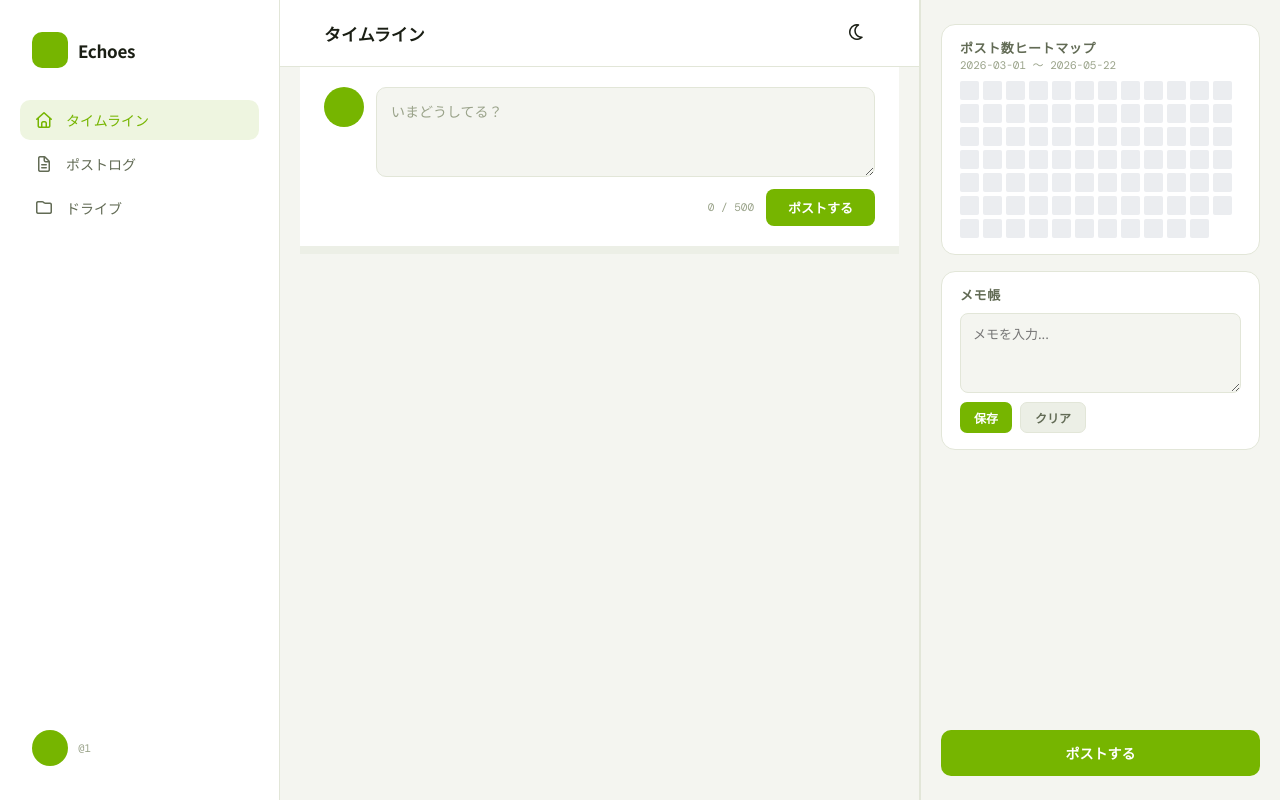
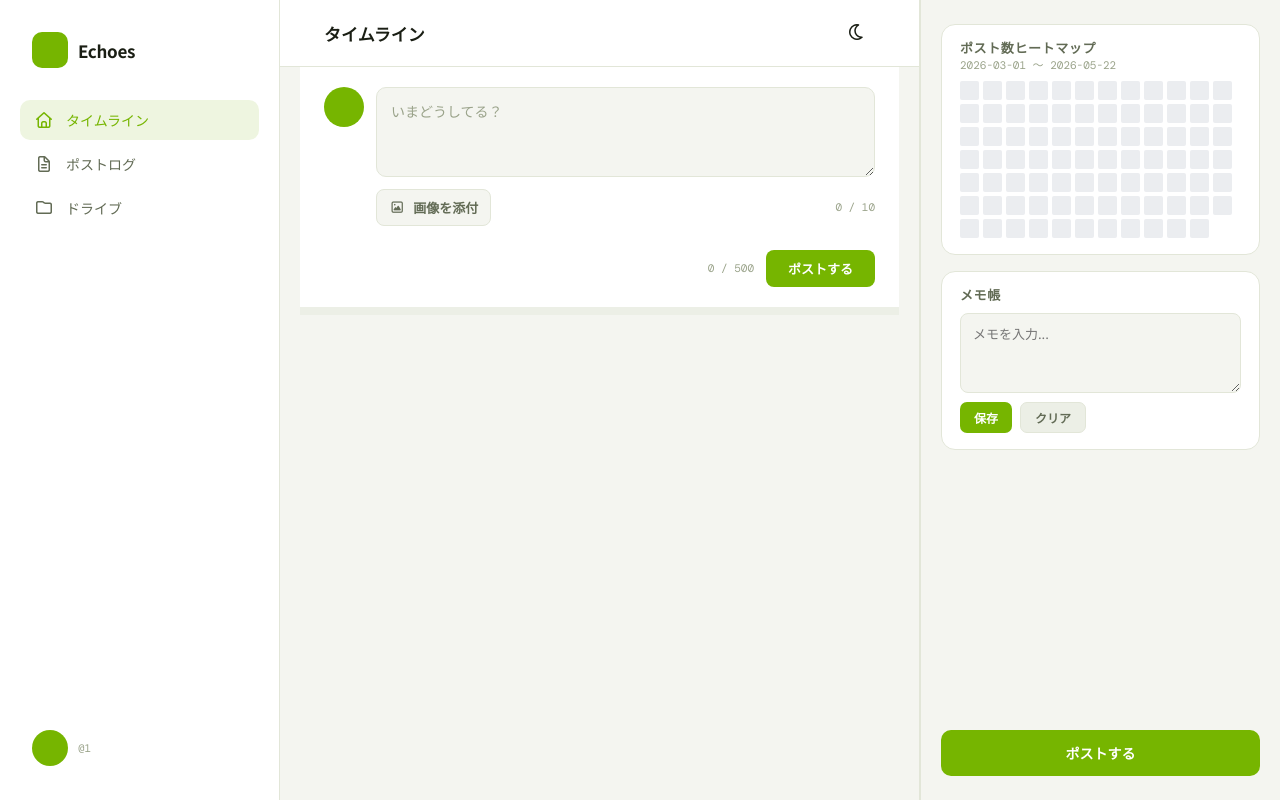
Before and after one commit to fr1015/Echoes, a Flask app: page /home in a window 1280 px wide. Run offline with Flask 3, Linux system fonts and the light colour scheme; a user stored in the database is signed in; tables that the repository leaves empty hold one stand-in row (values such as "Sample post"); data that the repository does not hold is empty; some libraries are stand-ins or nearby versions.

Commit message:
260522 画像添付機能
Co-authored-by: Copilot <copilot@github.com>

```diff
--- a/routes/crud.py
+++ b/routes/crud.py
@@ -58,26 +58,19 @@ def extract_tags(text: str) -> list[str]:
 
 
 # 画像保存
-
-UPLOAD_FOLDER = "uploads"
+UPLOAD_FOLDER = os.path.join("static", "uploads")
 
 def save_image(image):
-
-    # アップロードフォルダが存在しない場合は作成
     os.makedirs(UPLOAD_FOLDER, exist_ok=True)
 
-    # ファイル名をUUIDで生成して保存
     ext = os.path.splitext(image.filename)[1]
-    filename = f"{uuid.uuid4()}{ext}"
-    filename = secure_filename(filename)
+    filename = secure_filename(f"{uuid.uuid4()}{ext}")
 
-    # ファイルを保存
     save_path = os.path.join(UPLOAD_FOLDER, filename)
     image.save(save_path)
 
-    # 保存したファイルのパスを返す
-    return save_path
-
+    # DB には Web から参照できる相対パスを保存する
+    return f"uploads/{filename}"
 
 
 # ポスト作成処理
@@ -91,26 +84,30 @@ def create_post():
         quote_of_post_id = request.form.get("quote_of_post_id")
         repost_of_post_id = request.form.get("repost_of_post_id")
 
-        #　本文を取得して前後の空白と改行を削除
         content = request.form.get("content", "").strip()
-        #  本文が空の場合はエラー、画像がある場合は本文が空でもOK
-        if not content:
-            if 'image' not in request.files:
-                return jsonify({
-                    "success": False,
-                    "error": "本文が空です"
-                }), 400
-            else:
-                pass
 
-        # コンテンツハッシュを本文＋投稿日時から生成
-        content_hash = hashlib.sha256((content + str(datetime.datetime.utcnow())).encode('utf-8')).hexdigest()
+        # 画像ファイルの取得
+        images = [
+            image for image in request.files.getlist("images")
+            if image and image.filename
+        ]
 
-        # 新しいポストインスタンスを作成
+        if not content and not images:
+            return jsonify({
+                "success": False,
+                "error": "本文が空です"
+            }), 400
+
+        # content_hash を生成（内容と現在時刻の組み合わせでユニークに）
+        content_hash = hashlib.sha256(
+            (content + str(datetime.datetime.utcnow())).encode("utf-8")
+        ).hexdigest()
+
+        # DB に保存
         new_post = posts(
             user_id=user_id,
             content=content,
-            created_app='Echoes',
+            created_app="Echoes",
             created_at=datetime.datetime.utcnow(),
             post_type=post_type,
             reply_to_post_id=reply_to_post_id,
@@ -119,11 +116,18 @@ def create_post():
             content_hash=content_hash
         )
 
-        # DBに追加してコミット
         db.session.add(new_post)
-        db.session.flush()  # post_id を生成するために flush
+        db.session.flush()
 
-        # タグ抽出 → tags / post_tags へ登録
+        for sort_order, image in enumerate(images, start=1):
+            image_path = save_image(image)
+            db.session.add(post_images(
+                post_id=new_post.post_id,
+                image_path=image_path,
+                sort_order=sort_order
+            ))
+
+        # タグの抽出と保存
         tags_data = extract_tags(content)
         for tag_name in tags_data:
             tag_obj = tags.query.filter_by(tags_name=tag_name).first()
@@ -146,7 +150,7 @@ def create_post():
 
         return jsonify({
             "success": True,
-            "post" : {
+            "post": {
                 "post_id": new_post.post_id,
                 "content": new_post.content,
                 "created_at": new_post.created_at.isoformat() + "Z",
@@ -156,9 +160,19 @@ def create_post():
                 "quote_of_post_id": new_post.quote_of_post_id,
                 "repost_of_post_id": new_post.repost_of_post_id,
                 "user_id": new_post.user_id,
-                "username": new_post.user.username
+                "username": new_post.user.username,
+                "is_pinned": new_post.is_pinned,
+                "images": [
+                    {
+                        "image_id": image.image_id,
+                        "image_path": image.image_path,
+                        "image_url": url_for("static", filename=image.image_path)
+                    }
+                    for image in sorted(new_post.post_images, key=lambda x: x.sort_order)
+                ]
             }
         })
+
     except Exception as e:
         db.session.rollback()
         print(f"Error creating post: {e}")
--- a/routes/main.py
+++ b/routes/main.py
@@ -6,6 +6,7 @@ from routes.login_auth import login_auth_bp
 from routes.crud import create_post
 from datetime import datetime, timezone
 from sqlalchemy import text
+from sqlalchemy.orm import selectinload
 import re
 from markupsafe import escape, Markup
 
@@ -67,8 +68,7 @@ def home():
 @main_bp.route('/api/posts')
 @login_required # ログイン必須
 def get_posts():
-     query = posts.query
-
+     query = posts.query.options(selectinload(posts.post_images))
 
      last_updated_at = request.args.get("last_updated_at")
      last_post_id = request.args.get("last_post_id")
@@ -117,7 +117,15 @@ def get_posts():
              "updated_at": post.updated_at.isoformat() + "Z",
              "user_id": post.user_id,
              "username": post.user.username,
-             "is_pinned": post.is_pinned
+             "is_pinned": post.is_pinned,
+             "images": [
+                 {
+                     "image_id": image.image_id,
+                     "image_path": image.image_path,
+                     "image_url": url_for("static", filename=image.image_path)
+                 }
+                 for image in sorted(post.post_images, key=lambda x: x.sort_order)
+             ]
          }
 
      result = []
--- a/static/css/home.css
+++ b/static/css/home.css
@@ -68,6 +68,100 @@
 
 .composer textarea:focus       { border-color: var(--accent-muted); background: var(--surface); }
 .composer textarea::placeholder{ color: var(--text-muted); }
+
+.composer-image-tools {
+  display: flex;
+  align-items: center;
+  justify-content: space-between;
+  gap: 12px;
+}
+
+.image-attach-btn {
+  display: inline-flex;
+  align-items: center;
+  gap: 8px;
+  padding: 8px 12px;
+  border: 1px solid var(--border);
+  border-radius: 8px;
+  background: var(--bg);
+  color: var(--text-secondary);
+  font-family: 'Noto Sans JP', sans-serif;
+  font-size: 13px;
+  font-weight: 600;
+  cursor: pointer;
+  transition: background 0.15s, border-color 0.15s, color 0.15s;
+}
+
+.image-attach-btn:hover {
+  background: var(--surface-hover);
+  border-color: var(--accent-muted);
+  color: var(--accent);
+}
+
+.image-count {
+  font-size: 11px;
+  color: var(--text-muted);
+  font-family: 'DM Mono', monospace;
+}
+
+.image-preview-grid {
+  display: grid;
+  grid-template-columns: repeat(auto-fill, minmax(88px, 1fr));
+  gap: 8px;
+}
+
+.image-preview-item {
+  position: relative;
+  aspect-ratio: 1 / 1;
+  border: 1px solid var(--border);
+  border-radius: 10px;
+  overflow: hidden;
+  background: var(--bg);
+}
+
+.image-preview-item img {
+  width: 100%;
+  height: 100%;
+  object-fit: cover;
+  display: block;
+}
+
+.image-preview-remove {
+  position: absolute;
+  top: 6px;
+  right: 6px;
+  width: 24px;
+  height: 24px;
+  border: none;
+  border-radius: 50%;
+  background: rgba(0, 0, 0, 0.55);
+  color: #fff;
+  cursor: pointer;
+  font-size: 12px;
+  line-height: 1;
+}
+
+.post-image-grid {
+  display: grid;
+  grid-template-columns: repeat(auto-fill, minmax(120px, 1fr));
+  gap: 8px;
+  margin-top: 8px;
+}
+
+.post-image-item {
+  aspect-ratio: 1 / 1;
+  border-radius: 10px;
+  overflow: hidden;
+  border: 1px solid var(--border);
+  background: var(--bg);
+}
+
+.post-image-item img {
+  width: 100%;
+  height: 100%;
+  object-fit: cover;
+  display: block;
+}
 
 .composer-footer {
     display: flex; align-items: center;
@@ -266,4 +360,7 @@
     font-size: 13px;
     }
 
+    .image-preview-grid {
+      grid-template-columns: repeat(auto-fill, minmax(72px, 1fr));
+    }
 }
--- a/static/js/home.js
+++ b/static/js/home.js
@@ -78,7 +78,69 @@ let hasMore = true;
 // 次回API取得時の基準になる
 let lastUpdatedAt = null;
 let lastPostId = null;
-
+const MAX_ATTACH_IMAGES = 10;
+let postImages = [];
+let modalPostImages = [];
+// ファイルの追加
+function createImageFileList(files) {
+  const dt = new DataTransfer();
+  files.forEach(file => dt.items.add(file));
+  return dt.files;
+}
+// 画像プレビュー表示
+function renderImagePreview(containerId, files, removeHandlerName) {
+  const container = document.getElementById(containerId);
+  if (!container) return;
+  container.innerHTML = "";
+  files.forEach((file, index) => {
+    const item = document.createElement("div");
+    item.className = "image-preview-item";
+    item.innerHTML = `
+      <img src="${URL.createObjectURL(file)}" alt="添付画像 ${index + 1}">
+      <button type="button" class="image-preview-remove" onclick="${removeHandlerName}(${index})">✕</button>
+    `;
+    container.appendChild(item);
+  });
+}
+// ファイル数表示
+function syncImageCount(countId, files) {
+  const el = document.getElementById(countId);
+  if (el) el.textContent = `${files.length} / ${MAX_ATTACH_IMAGES}`;
+}
+// ファイルの追加イベント
+function handlePostImagesChange(event) {
+  const selected = Array.from(event.target.files || []);
+  postImages = [...postImages, ...selected].slice(0, MAX_ATTACH_IMAGES);
+  event.target.files = createImageFileList(postImages);
+  renderImagePreview("postImagePreview", postImages, "removePostImage");
+  syncImageCount("postImageCount", postImages);
+  event.target.value = "";
+}
+// ファイルの削除
+function removePostImage(index) {
+  postImages.splice(index, 1);
+  const input = document.getElementById("postImages");
+  input.files = createImageFileList(postImages);
+  renderImagePreview("postImagePreview", postImages, "removePostImage");
+  syncImageCount("postImageCount", postImages);
+}
+// モーダルの投稿画像追加
+function handleModalPostImagesChange(event) {
+  const selected = Array.from(event.target.files || []);
+  modalPostImages = [...modalPostImages, ...selected].slice(0, MAX_ATTACH_IMAGES);
+  event.target.files = createImageFileList(modalPostImages);
+  renderImagePreview("modalImagePreview", modalPostImages, "removeModalPostImage");
+  syncImageCount("modalImageCount", modalPostImages);
+  event.target.value = "";
+}
+// モーダルの画像削除
+function removeModalPostImage(index) {
+  modalPostImages.splice(index, 1);
+  const input = document.getElementById("modalPostImages");
+  input.files = createImageFileList(modalPostImages);
+  renderImagePreview("modalImagePreview", modalPostImages, "removeModalPostImage");
+  syncImageCount("modalImageCount", modalPostImages);
+}
 
 // ===== 初期化 =====
 
@@ -163,7 +225,7 @@ async function submitPost() {
     const content = document.getElementById("postText").value;
 
      // 空投稿防止
-    if (!content.trim()) {
+     if (!content.trim() && postImages.length === 0) {
        alert("投稿内容を入力してください");
        return;
      }
@@ -171,6 +233,8 @@ async function submitPost() {
      // FormData作成
      const formData = new FormData();
      formData.append("content", content);
+     postImages.forEach(image => formData.append("images", image));
+
 
      // POSTリクエスト送信
      const response = await fetch("/post/create", {
@@ -187,6 +251,10 @@ async function submitPost() {
        addPostToTimeline(data.post, true);
        // 入力欄クリア
        document.getElementById("postText").value = "";
+       postImages = [];
+       document.getElementById("postImages").value = "";
+       renderImagePreview("postImagePreview", postImages, "removePostImage");
+       syncImageCount("postImageCount", postImages);
 
      } else {
        // 投稿失敗
@@ -234,6 +302,15 @@ function addPostToTimeline(post, prepend = false) {
           <div class="post-content">
             <p>${linkify(post.content)}</p>
           </div>
+          ${Array.isArray(post.images) && post.images.length
+    ? `<div class="post-image-grid">
+        ${post.images.map(image => `
+          <div class="post-image-item">
+            <img src="${image.image_url}" alt="投稿画像">
+          </div>
+        `).join("")}
+       </div>`
+    : ""}
           <div class="post-actions">
             <button class="post-action-btn" title="リプライ">
               <i class="fa-regular fa-comment"></i>
@@ -538,19 +615,23 @@ function initializeCharCounts() {
 // モーダルの投稿
 async function submitModalPost() {
   const ta = document.getElementById("modalPostText");
-  if (!ta.value.trim()) return;
-
-  // 値を一時保存
   const content = ta.value;
 
-  // PC側のテキストエリアに一時的に設定
+  if (!content.trim() && modalPostImages.length === 0) return;
+
   document.getElementById("postText").value = content;
+  postImages = [...modalPostImages];
+  document.getElementById("postImages").files = createImageFileList(postImages);
+  renderImagePreview("postImagePreview", postImages, "removePostImage");
+  syncImageCount("postImageCount", postImages);
 
-  // submitPost()を実行
   await submitPost();
 
-  // モーダル側をクリア
   ta.value = "";
+  modalPostImages = [];
+  document.getElementById("modalPostImages").value = "";
+  renderImagePreview("modalImagePreview", modalPostImages, "removeModalPostImage");
+  syncImageCount("modalImageCount", modalPostImages);
   updateModalCharCount();
   closeModal();
   addHeatmapPost();
--- a/templates/home.html
+++ b/templates/home.html
@@ -26,6 +26,15 @@
       <div class="avatar sm"></div>
       <div class="modal-composer-body">
         <textarea id="modalPostText" placeholder="いまどうしてる？" maxlength="500" oninput="updateModalCharCount()"></textarea>
+        <input id="modalPostImages" type="file" accept="image/*" multiple hidden onchange="handleModalPostImagesChange(event)">
+        <div class="composer-image-tools">
+          <button type="button" class="image-attach-btn" onclick="document.getElementById('modalPostImages').click()">
+            <i class="fa-regular fa-image"></i>
+            画像を添付
+          </button>
+          <span class="image-count" id="modalImageCount">0 / 10</span>
+        </div>
+        <div class="image-preview-grid" id="modalImagePreview"></div>
         <div class="modal-footer">
           <span class="char-count" id="modalCharCount">0 / 500</span>
           <button id="modalSubmitBtn" onclick="submitModalPost()">ポストする</button>
@@ -98,6 +107,15 @@
       <div class="avatar sm"></div>
       <div class="composer-body">
         <textarea id="postText" placeholder="いまどうしてる？" maxlength="500" oninput="updateCharCount()"></textarea>
+        <input id="postImages" type="file" accept="image/*" multiple hidden onchange="handlePostImagesChange(event)">
+        <div class="composer-image-tools">
+          <button type="button" class="image-attach-btn" onclick="document.getElementById('postImages').click()">
+            <i class="fa-regular fa-image"></i>
+            画像を添付
+          </button>
+          <span class="image-count" id="postImageCount">0 / 10</span>
+        </div>
+        <div class="image-preview-grid" id="postImagePreview"></div>
         <div class="composer-footer">
           <span class="char-count" id="charCount">0 / 500</span>
           <button id="submit-btn" onclick="submitPost()">ポストする</button>
```
Also changed, not shown: 1 other file. Lines whose indentation alone changed are shown as unchanged.
